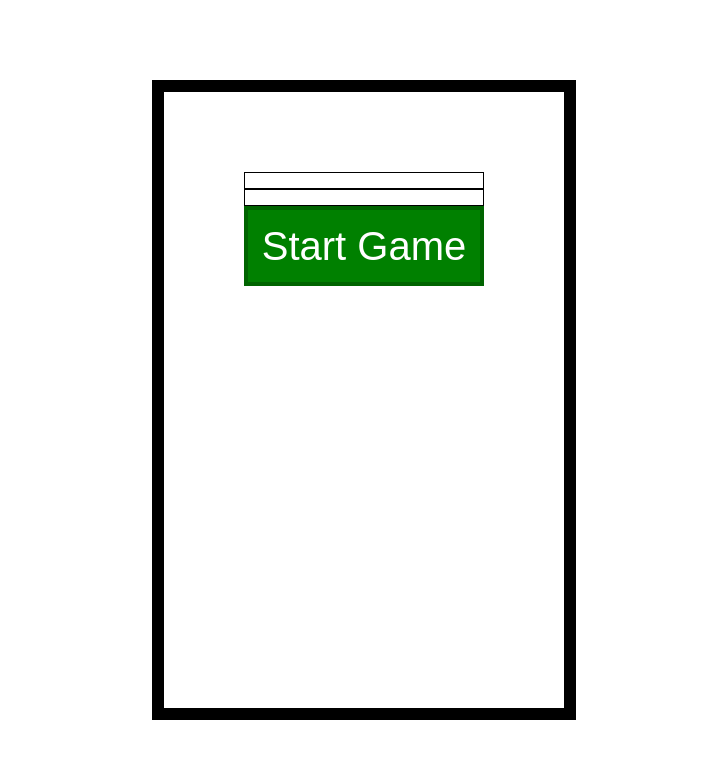
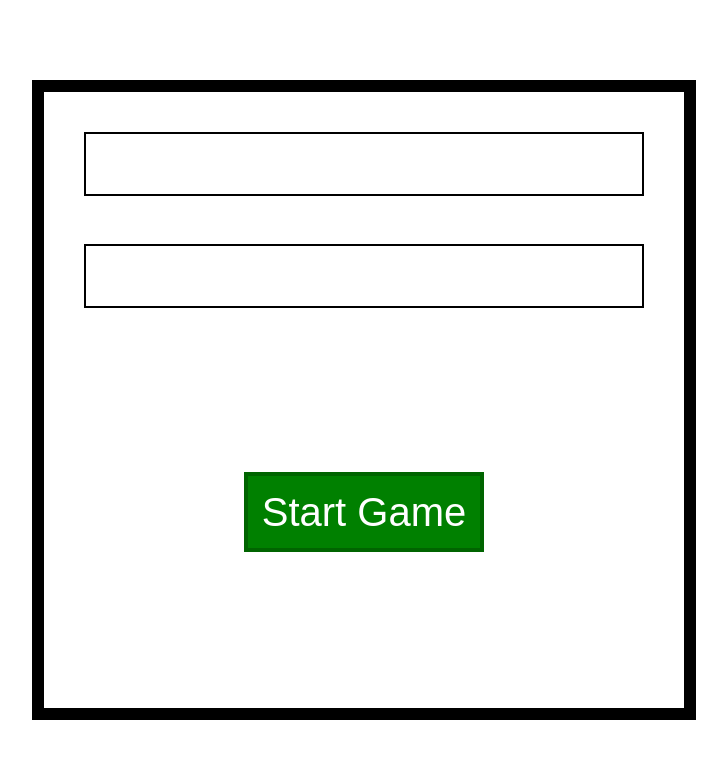
Before and after one commit to Cyber-Aarow/tic-tac-toe, a website built with Parcel: page index.html in a window 1280 px wide. Shown: the whole page, without its empty margins (276-1003 px from the left). Built offline with nearby package versions, Linux system fonts and the light colour scheme.

Commit message:
Adjust look of start form.

```diff
--- a/style.css
+++ b/style.css
@@ -22,7 +22,7 @@ body{
     background-color: white;
     display: flex;
     flex-direction: column;
-    padding: 10vh;
+    padding: 5vh;
 }
 
 .start-button {
@@ -32,10 +32,17 @@ body{
     width: 30vh;
     height: 10vh;
     font-size: 5vh;
+    margin: auto;
 }
 
 input {
-    border: solid black 0.05vh;
+    border: solid black 0.25vh;
+    margin-bottom: 6vh;
+    height: 8vh;
+    width: 70vh;
+    font-size: 6vh;
+    padding-left: 2vh;
+    padding-right: 2vh;
 }
 
 .gameboard {
```
